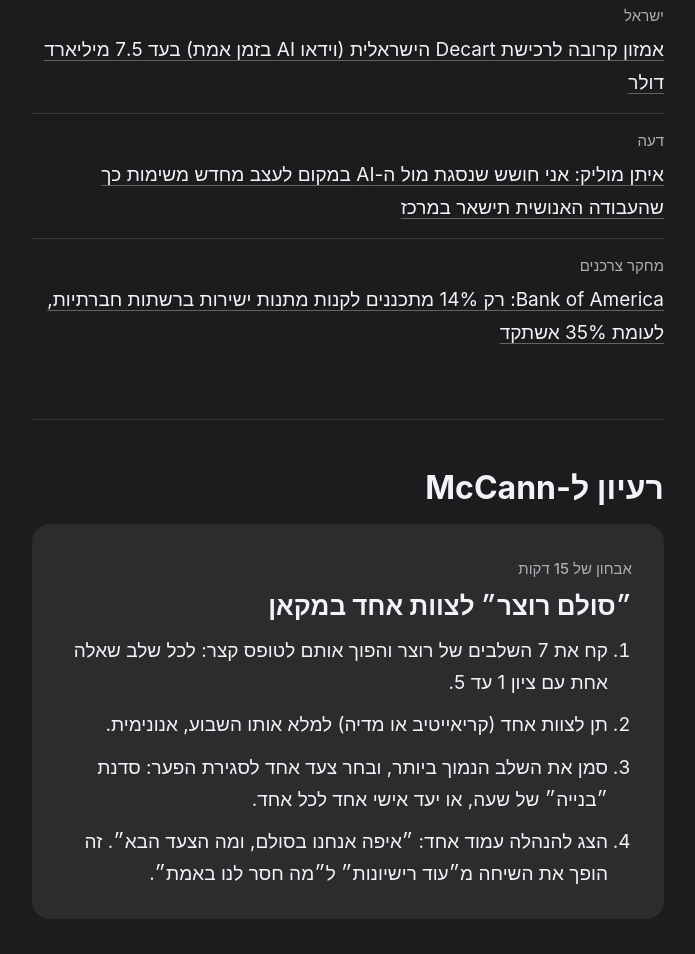
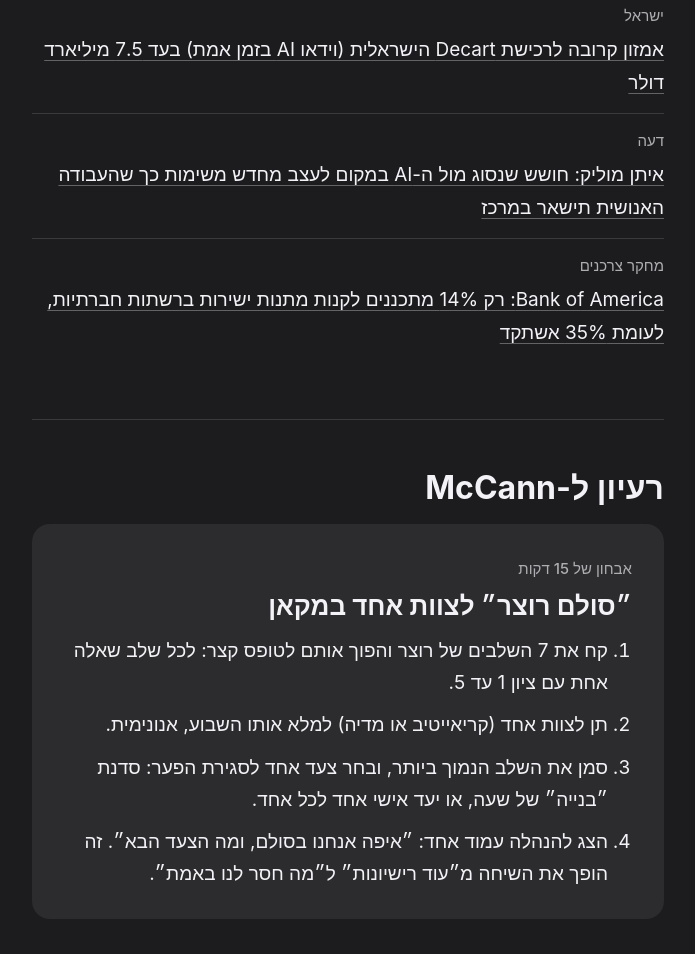
Before and after one commit to Ron123123123123123/ai-brief, a plain HTML site: page briefs/2026-11-23.html in a window 1280 px wide. Shown: the part 2929-3883 px from the top of the page, without its empty margins (292-987 px from the left). Drawn offline with Linux system fonts and the light colour scheme.

Commit message:
Brief 2026-11-23: typo

```diff
--- a/briefs/2026-11-23.html
+++ b/briefs/2026-11-23.html
@@ -103,7 +103,7 @@ footer{margin-top:48px;padding-top:20px;border-top:1px solid var(--line);font-si
  <li><span class="label">חיפוש</span><a href="https://www.geektime.co.il/google-changes-search-again/" target="_blank" rel="noopener">גיקטיים: כפתור ״Google Search״ נעלם מעמוד הבית, ובמקומו כפתורי AI ליצירת תמונות, שאלות על קבצים וסיעור מוחות</a></li>
  <li><span class="label">שקיפות</span><a href="https://geroundtable.com/microsoft-made-with-ai-labels-bing-ads/" target="_blank" rel="noopener">מיקרוסופט מוסיפה תווית ״Made with AI״ גלויה למודעות ב-Bing, והמפרסם אחראי להצהיר</a></li>
  <li><span class="label">ישראל</span><a href="https://en.sedaily.com/world/2026/11/23/amazon-nears-75-billion-deal-for-israeli-ai-startup-decart" target="_blank" rel="noopener">אמזון קרובה לרכישת Decart הישראלית (וידאו AI בזמן אמת) בעד 7.5 מיליארד דולר</a></li>
- <li><span class="label">דעה</span><a href="https://x.com/emollick/status/2124342498625740988" target="_blank" rel="noopener">איתן מוליק: אני חושש שנסגת מול ה-AI במקום לעצב מחדש משימות כך שהעבודה האנושית תישאר במרכז</a></li>
+ <li><span class="label">דעה</span><a href="https://x.com/emollick/status/2124342498625740988" target="_blank" rel="noopener">איתן מוליק: חושש שנסוג מול ה-AI במקום לעצב מחדש משימות כך שהעבודה האנושית תישאר במרכז</a></li>
  <li><span class="label">מחקר צרכנים</span><a href="https://newsroom.bankofamerica.com/content/newsroom/press-releases/2026/10/bank-of-america-study--early-december-could-overtake-black-frida" target="_blank" rel="noopener">Bank of America: רק 14% מתכננים לקנות מתנות ישירות ברשתות חברתיות, לעומת 35% אשתקד</a></li>
 </ul>
 </section>
```
Also changed, not shown: index.html (+1 -1 lines).
